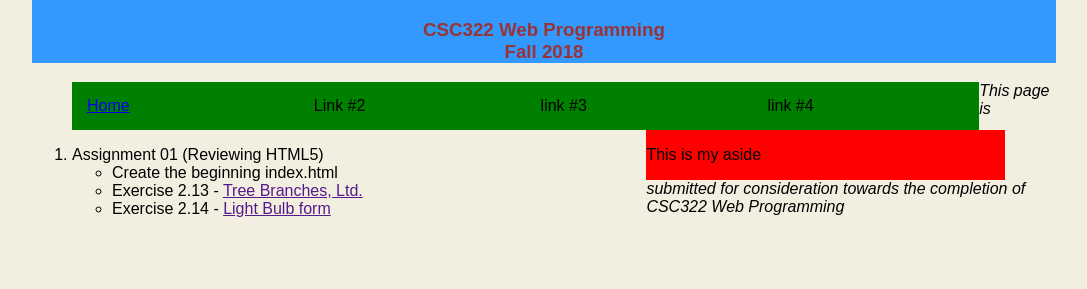
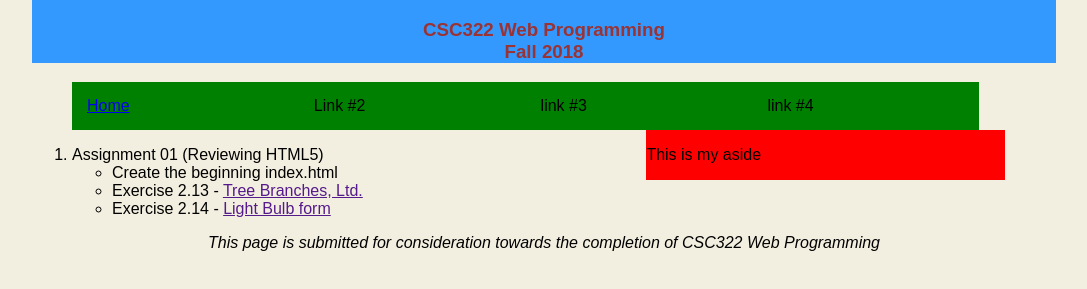
Before and after one commit to scordle/trial1, a plain HTML site: page index.html in a window 1280 px wide. Shown: the part 61-350 px from the top of the page, without its empty margins (96-1183 px from the left). Drawn offline with Linux system fonts and the light colour scheme.

Commit message:
Repair CSS layout

```diff
--- a/styles.css
+++ b/styles.css
@@ -50,8 +50,6 @@ nav.horizontal li a {
 
 }
 
-
-
 section {
 	width: 60%;
 	float: left;
@@ -62,3 +60,8 @@ aside {
 	float: left;
 	background-color: red;
 }
+
+footer {
+	clear: left;
+	text-align: center;
+}
```
